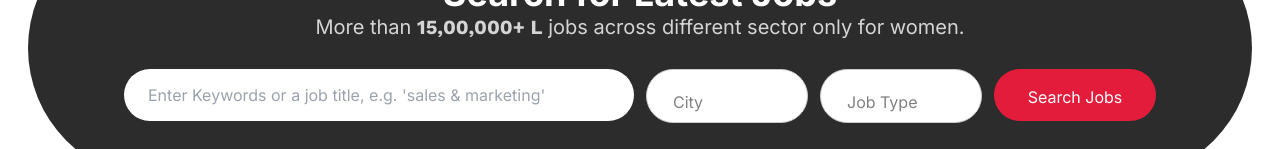
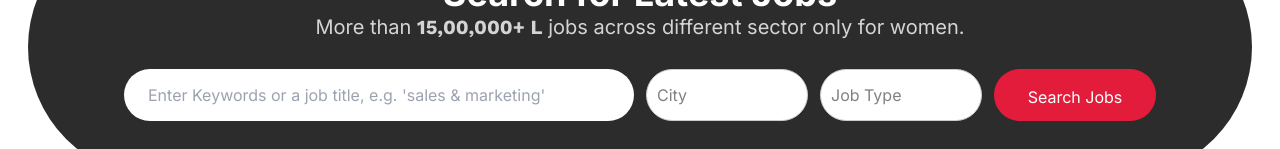
Before and after one commit to jitendra-innowrap/kaabil-jobseeker, a Next.js app: page / in a window 1280 px wide. Shown: the part 803-952 px from the top of the page. Built offline with nearby package versions, Linux system fonts and the light colour scheme.

Commit message:
Fixed: search input rounded border

```diff
--- a/src/app/globals.css
+++ b/src/app/globals.css
@@ -118,13 +118,14 @@ body {
   max-width: 1440px;
   margin-inline: auto;
 }
-.seach-section .css-hlgwow, .seach-section input,.seach-section button{
+.seach-section input#searchbar_input,.seach-section button{
   height: 52px;
   padding-left: 1.5rem;
   padding-right: 1.5rem;
   border-radius: 9999px;
 }
-.seach-section .css-13cymwt-control{
+.seach-section .css-13cymwt-control, .seach-section .css-t3ipsp-control{
+  height: 52px !important;
   border-radius: 9999px;
 }
 
--- a/src/components/SearchSection/index.tsx
+++ b/src/components/SearchSection/index.tsx
@@ -6,10 +6,10 @@ import Select from 'react-select'
 export default function SearchSection() {
   return (
     <div className="grid grid-cols-12 gap-2 md:gap-3">
-          <input type="text" placeholder="Enter Keywords or a job title, e.g. 'sales & marketing'" className="col-span-12 md:col-span-6 min-w-[200px] xl:min-w-[480px] 2xl:min-w-[530px] px-6 py-2 xl:px-8 xl:py-4 rounded-full" />
+          <input type="text" id='searchbar_input' placeholder="Enter Keywords or a job title, e.g. 'sales & marketing'" className="col-span-12 md:col-span-6 min-w-[200px] xl:min-w-[480px] 2xl:min-w-[530px] px-6 py-2 xl:px-8 xl:py-4 rounded-full" />
           <Select
             value={null}
-            options={[]}
+            options={[{value: 1, label:'Mumbai'}, {value: 2, label: 'Banglore'}, {value: 3, label: 'delhi'}, {value: 4, label: 'Hyderabad'}]}
             placeholder="City"
             className='col-span-12 md:col-span-2'
             components={{
@@ -19,7 +19,7 @@ export default function SearchSection() {
           />
           <Select
             value={null}
-            options={[]}
+            options={[{value: 1, label:'Full Time'}, {value: 2, label: 'Part Time'}, {value: 3, label: 'Contract'}]}
             placeholder="Job Type"
             className='col-span-12 md:col-span-2'
             components={{
```
